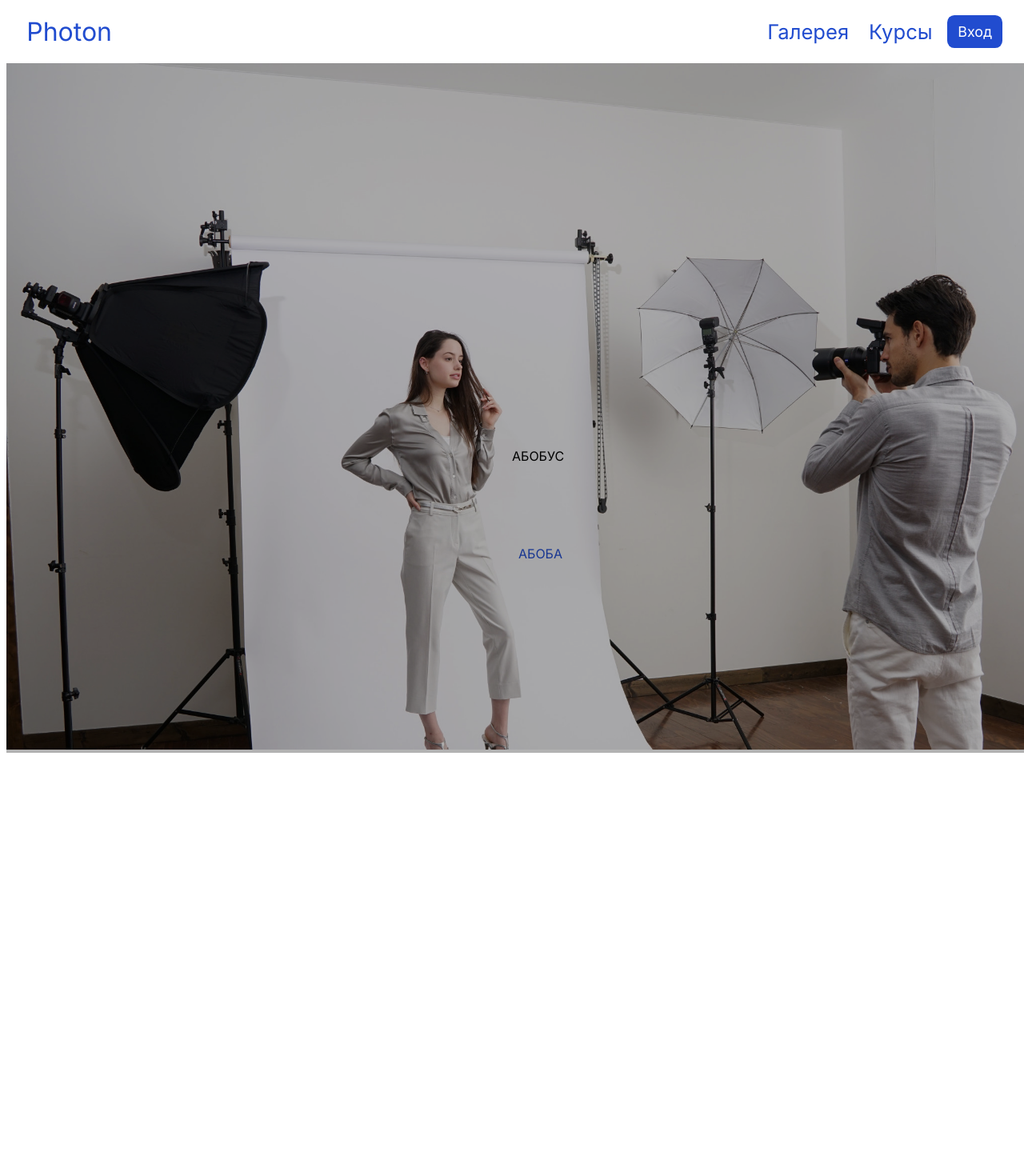
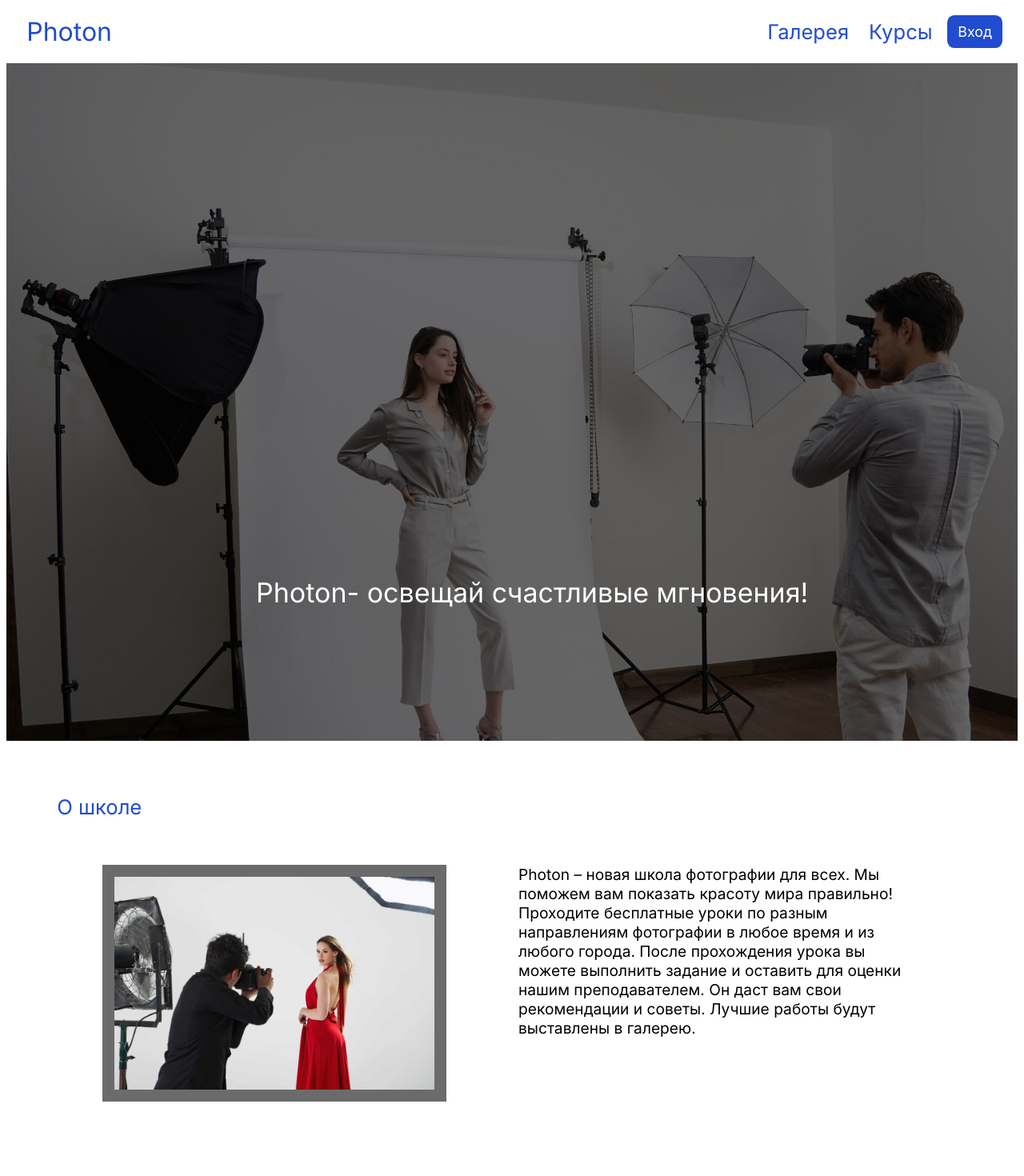
Before and after one commit to LimonValya/photon, a Vue app in the folder site/: page / in a window 1280 px wide. Shown: the top 1470 px of the page at 80% size. Before the commit the page ends 941 px from the top, so only its background shows below. Built offline with nearby package versions, Linux system fonts and the light colour scheme.

Commit message:
важные добавления
картинки и главная страница

```diff
--- a/site/src/views/MainPage.vue
+++ b/site/src/views/MainPage.vue
@@ -1,12 +1,22 @@
 <template lang="pug">
 div.MainFrame
-    div.Banner
-    img(src="@/assets/image/573.jpg").imageBoss
-    span.textBoss АБОБА
-div.FrameScholl.TitleSchool
-        span АБОБУС
-
-
+    div.imageFrame
+     img(src="@/assets/image/573.jpg").imageBoss
+     span.textBoss Photon- освещай счастливые мгновения!
+    div.FrameSchool
+     span.TitleSchool О школе
+     div.FrameSchoolColums
+      img(src="@/assets/image/75.jpg").imageSchool
+      p.School
+       | Photon – новая школа фотографии для всех.
+       | Мы поможем вам показать красоту мира правильно!
+       |Проходите бесплатные уроки по разным направлениям фотографии в любое время и из любого города.
+       |После прохождения урока вы можете выполнить задание и оставить для оценки нашим преподавателем.
+       | Он даст вам свои рекомендации и советы. Лучшие работы будут выставлены в галерею.
+    div.FrameGallery
+     span.TitleSchool Галерея
+    div.FrameCourse
+     span.TitleSchool Курсы
 
 </template>
 <script>
@@ -17,40 +27,63 @@ export default {
 <style lang="scss" scoped>
 .MainFrame{
     width: 100%;
-    position: absolute;
+    margin: 0 auto;
 
 }
+.imageFrame{
+    width: 100%;
+    margin: 0 auto;
+}
 .TitleSchool{
-    position: absolute;
-    top: 70%;
-    left:50%;
+    text-align: left;
+    vertical-align: top;
+    font-family: "Inter Regular";
+    color: #214CCF;
+    font-size: 2vw;
+    font-family: 'Inter Regular';
+    font-style: normal;
+    font-weight: 400;
+}
+
+.School{
     font-family: "Inter Regular";
     color: black;
+    font-size: 1.5vw;
+    font-family: 'Inter Regular';
+    font-style: normal;
+    font-weight: 400;
 }
-
 .FrameSchool{
-
-    width: 25%;
-    float: left;
-
+  padding: 5%;
+  margin: 0%;
+  }
+.FrameSchoolColums{
+    padding: 5%;
+  margin: 0%;
+  column-count: 2;
 }
+  .FrameGallery{
+  padding: 5%;
+  margin: 0%;
+  }
+  .FrameCourse{
+  padding: 5%;
+  margin: 0%;
+  }
 .imageBoss{
     width: 100%;
     z-index: -1;
 }
-.Banner{
-    width: 100vw;
-    height: 100%;
-    position: absolute;
-    background: rgb(0, 0, 0);
-    opacity: 30%;
-    z-index:2 ;
+.imageSchool{
+    width: 400px;
+    border: 15px solid rgba(0, 0, 0, 0.58);
 }
 .textBoss{
-    position: absolute;
-    top: 70%;
-    left:50%;
+    position:absolute;
+    top: 90%;
+    left:25%;
+    font-size: 9mm;
     font-family: "Inter Regular";
-    color: #214CCF;
+    color: white;
 }
 </style>
```
Also changed, not shown: site/src/assets/image/573.jpg, site/src/assets/image/75.jpg (added).
